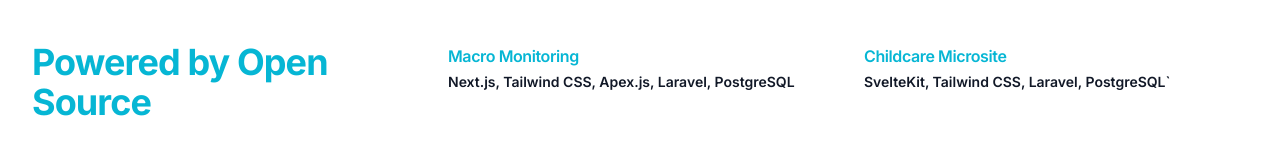
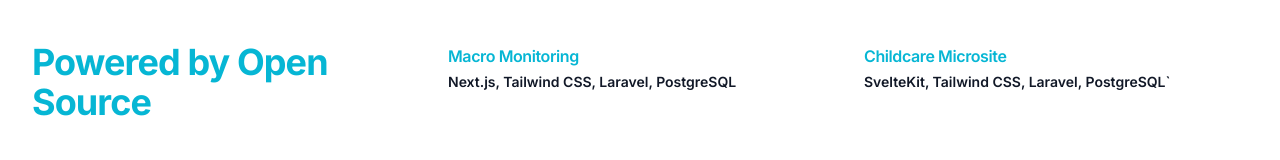
Before and after one commit to harmoniousmoss/Open-Source-At-Prospera, a Next.js app: page / in a window 1280 px wide. Shown: the part 1054-1214 px from the top of the page. Built offline with nearby package versions, Linux system fonts and the light colour scheme.

Commit message:
Finalisasi 2

```diff
--- a/src/app/components/Portfolio.tsx
+++ b/src/app/components/Portfolio.tsx
@@ -1,7 +1,7 @@
 const product = [
   {
     name: "Macro Monitoring",
-    tool: "Next.js, Tailwind CSS, Apex.js, Laravel, PostgreSQL",
+    tool: "Next.js, Tailwind CSS, Laravel, PostgreSQL",
   },
   {
     name: "Childcare Microsite",
```
